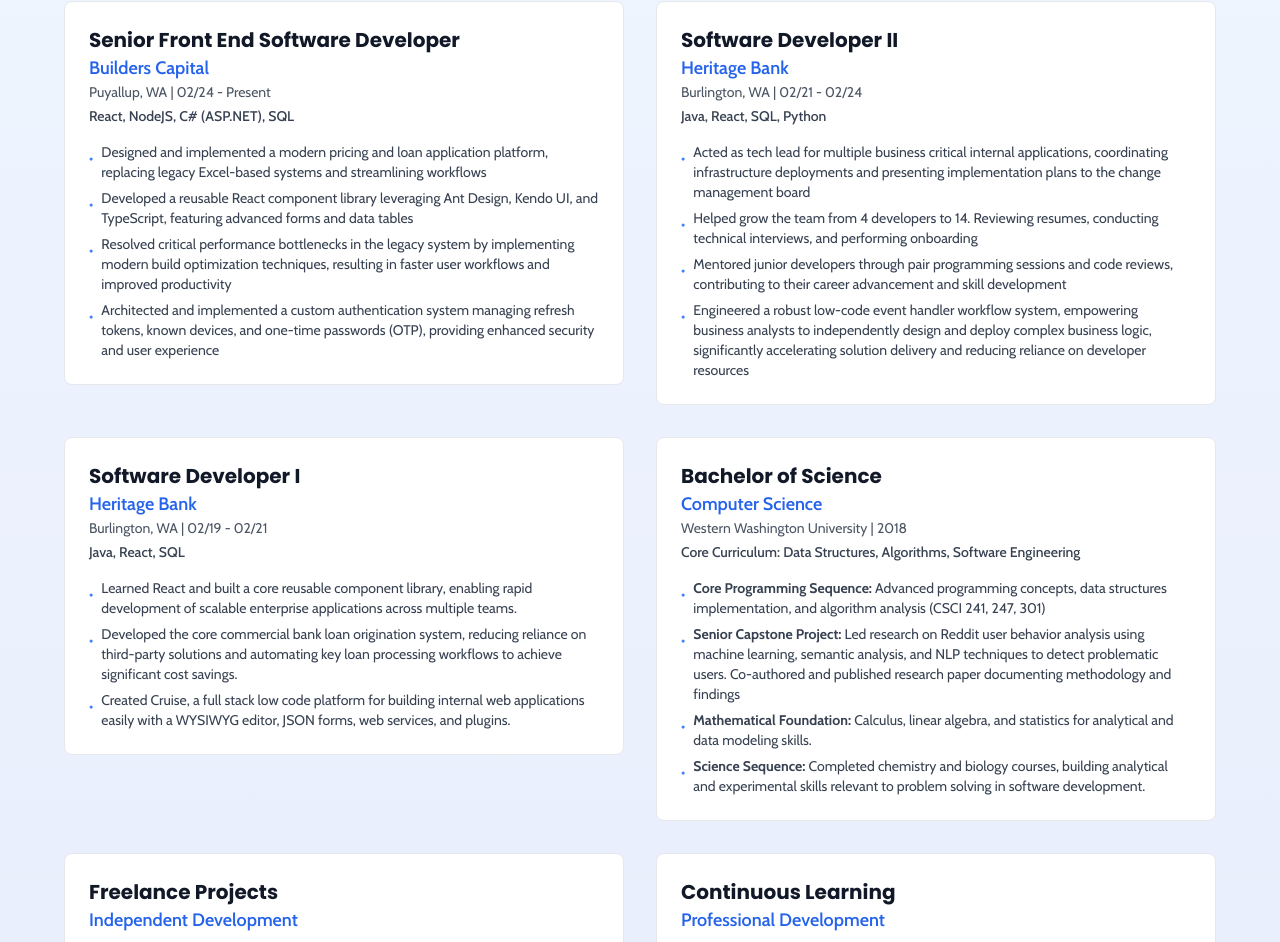
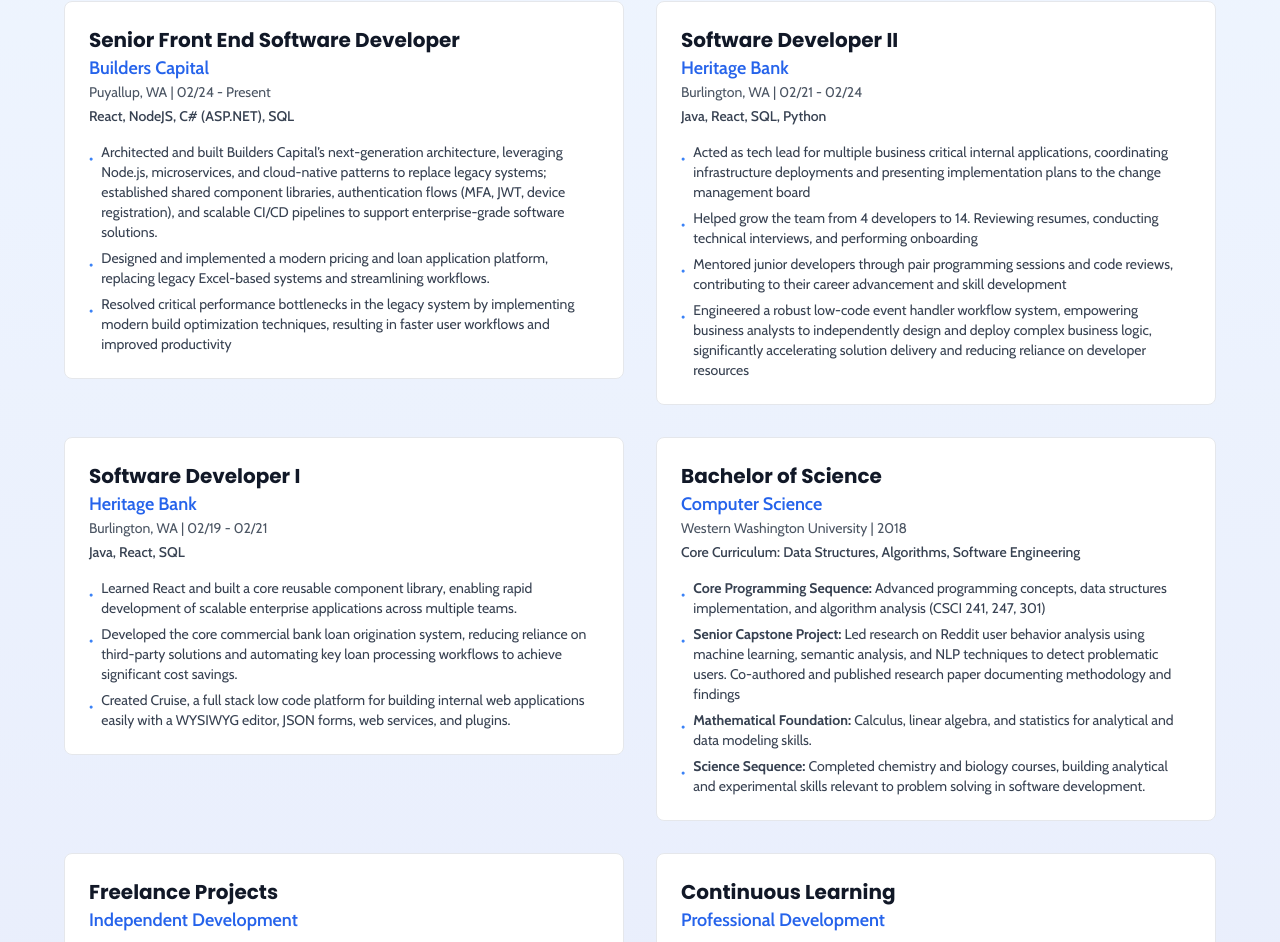
Before and after one commit to tmorse01/taylor-portfolio, a React (Vite) app: page / in a window 1280 px wide. Shown: the part 3973-4915 px from the top of the page. Built offline with nearby package versions, Linux system fonts and the light colour scheme.

Commit message:
Update Experience component to enhance project descriptions and clarify technical contributions

```diff
--- a/src/components/Experience/Experience.tsx
+++ b/src/components/Experience/Experience.tsx
@@ -37,17 +37,20 @@ const Experience = () => {
                   <li className="flex items-start">
                     <span className="text-blue-500 mr-2 mt-1.5">•</span>
                     <span>
-                      Designed and implemented a modern pricing and loan
-                      application platform, replacing legacy Excel-based systems
-                      and streamlining workflows
+                      Architected and built Builders Capital’s next-generation
+                      architecture, leveraging Node.js, microservices, and
+                      cloud-native patterns to replace legacy systems;
+                      established shared component libraries, authentication
+                      flows (MFA, JWT, device registration), and scalable CI/CD
+                      pipelines to support enterprise-grade software solutions.
                     </span>
                   </li>
                   <li className="flex items-start">
                     <span className="text-blue-500 mr-2 mt-1.5">•</span>
                     <span>
-                      Developed a reusable React component library leveraging
-                      Ant Design, Kendo UI, and TypeScript, featuring advanced
-                      forms and data tables
+                      Designed and implemented a modern pricing and loan
+                      application platform, replacing legacy Excel-based systems
+                      and streamlining workflows.
                     </span>
                   </li>
                   <li className="flex items-start">
@@ -57,15 +60,6 @@ const Experience = () => {
                       system by implementing modern build optimization
                       techniques, resulting in faster user workflows and
                       improved productivity
-                    </span>
-                  </li>
-                  <li className="flex items-start">
-                    <span className="text-blue-500 mr-2 mt-1.5">•</span>
-                    <span>
-                      Architected and implemented a custom authentication system
-                      managing refresh tokens, known devices, and one-time
-                      passwords (OTP), providing enhanced security and user
-                      experience
                     </span>
                   </li>
                 </ul>
```
